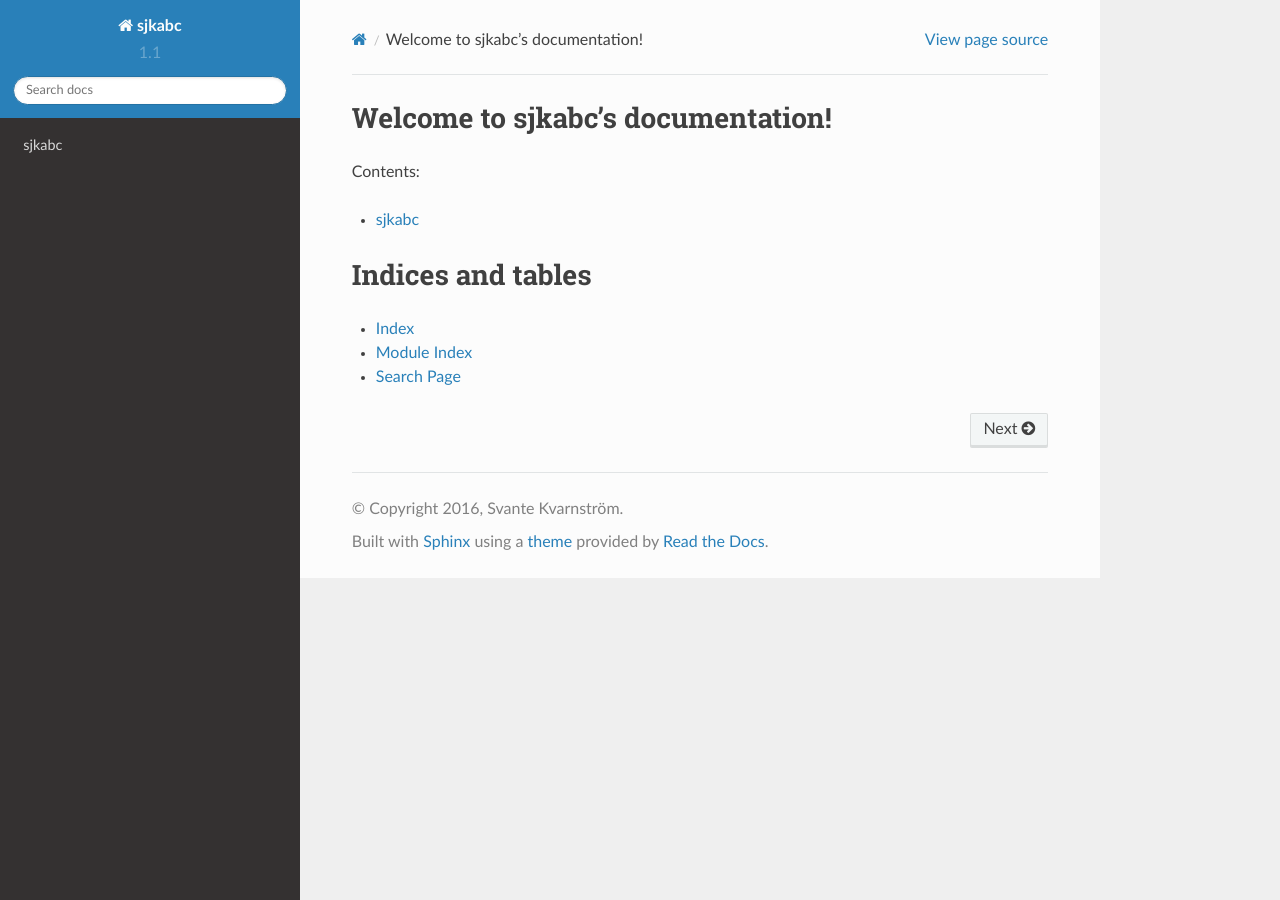
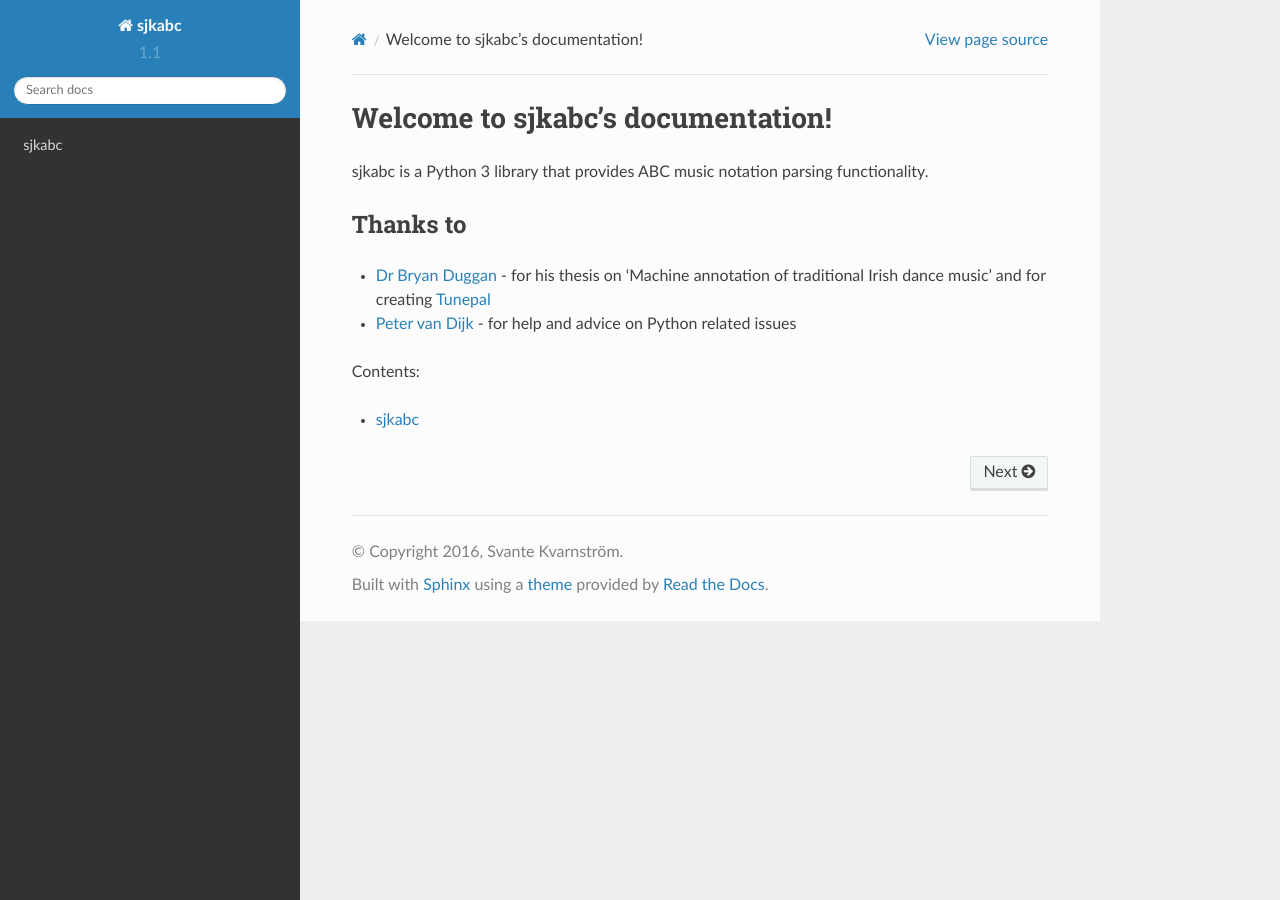
Before and after one commit to sjktje/sjkabc, a Sphinx documentation site: the page built from docs/index.rst, in a window 1280 px wide. Built offline with Sphinx 7.4.7 and the Read the Docs theme 2.0.0, drawn with Linux system fonts in a browser that asks for light colours.

Commit message:
Fix index

```diff
--- a/docs/index.rst
+++ b/docs/index.rst
@@ -6,18 +6,21 @@
 Welcome to sjkabc's documentation!
 ==================================
 
+sjkabc is a Python 3 library that provides ABC music notation parsing functionality.
+
+Thanks to
+---------
+
+* `Dr Bryan Duggan`_ - for his thesis on 'Machine annotation of traditional Irish dance music' and for creating `Tunepal`_
+* `Peter van Dijk`_ - for help and advice on Python related issues
+
+.. _Dr Bryan Duggan: http://bryanduggan.org
+.. _Peter van Dijk: http://7bits.nl
+.. _Tunepal: http://tunepal.org
+
 Contents:
 
 .. toctree::
    :maxdepth: 2
 
    sjkabc
-
-
-
-Indices and tables
-==================
-
-* :ref:`genindex`
-* :ref:`modindex`
-* :ref:`search`
```
